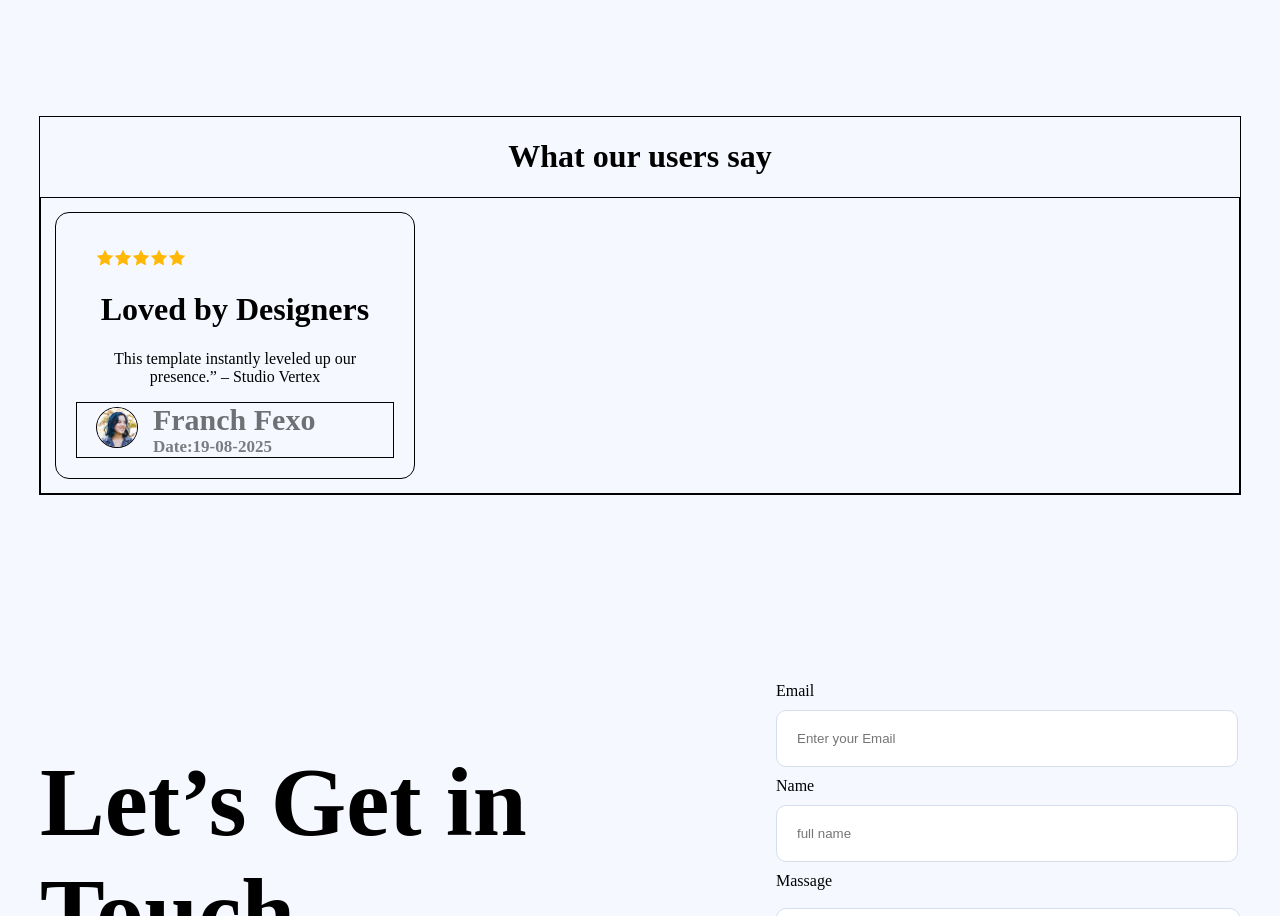
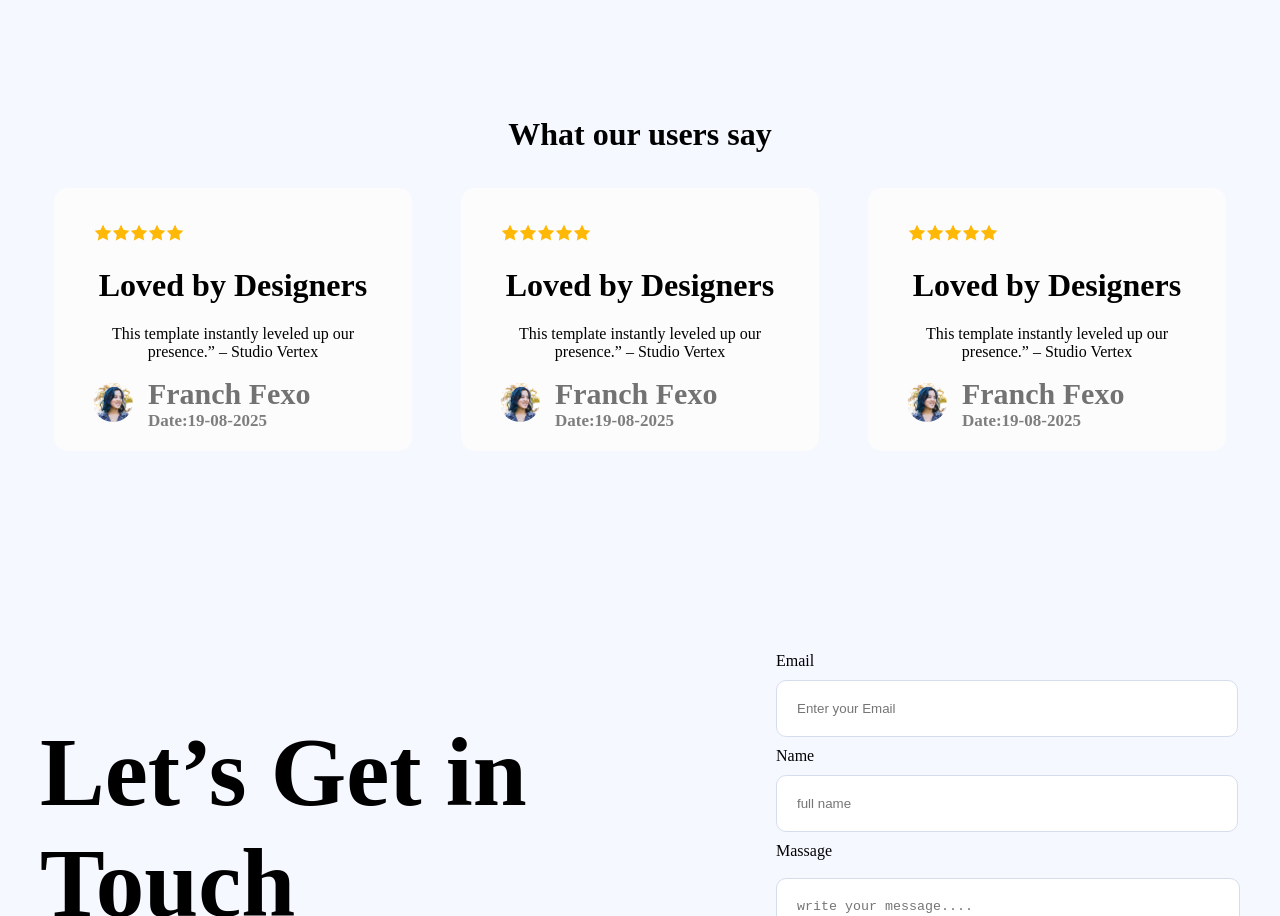
Before and after one commit to Evasfaisal/Assignment-1, a plain HTML site: page index.html in a window 1280 px wide. Shown: the part 1630-2546 px from the top of the page. Drawn offline with Linux system fonts and the light colour scheme.

Commit message:
Assignment finished

```diff
--- a/index.html
+++ b/index.html
@@ -81,6 +81,8 @@
         <div class="card-contant middle-content">
             <h1>What our users say</h1>
             <div class="card-parent">
+
+
                 <div class="card-child">
                     <ul>
                         <li><img src="image/icon-star.png" alt=""></li>
@@ -106,10 +108,94 @@
                             <h6 > Date:19-08-2025 </h6>
 
                         </div>
-                    </div>
+                     </div>
 
 
                 </div>
+
+                 <div class="card-child">
+                    <ul>
+                        <li><img src="image/icon-star.png" alt=""></li>
+                        <li><img src="image/icon-star.png" alt=""></li>
+                        <li><img src="image/icon-star.png" alt=""></li>
+                        <li><img src="image/icon-star.png" alt=""></li>
+                        <li><img src="image/icon-star.png" alt=""></li>
+                    </ul>
+                    <h1>Loved by Designers</h1>
+                    <p>This template instantly leveled up our <br> presence.” – Studio Vertex</p>
+
+
+                    <div class="card-bottom-img">
+
+                        <div class="card-bottom-img1">
+
+                            <img src="image/avatar.png" alt="">
+
+                          </div>
+                        <div class="card-bottom-h1">
+
+                            <h1 > Franch Fexo</h1>
+                            <h6 > Date:19-08-2025 </h6>
+
+                        </div>
+                     </div>
+
+
+                </div>
+
+                 <div class="card-child">
+                    <ul>
+                        <li><img src="image/icon-star.png" alt=""></li>
+                        <li><img src="image/icon-star.png" alt=""></li>
+                        <li><img src="image/icon-star.png" alt=""></li>
+                        <li><img src="image/icon-star.png" alt=""></li>
+                        <li><img src="image/icon-star.png" alt=""></li>
+                    </ul>
+                    <h1>Loved by Designers</h1>
+                    <p>This template instantly leveled up our <br> presence.” – Studio Vertex</p>
+
+
+                    <div class="card-bottom-img">
+
+                        <div class="card-bottom-img1">
+
+                            <img src="image/avatar.png" alt="">
+
+                          </div>
+                        <div class="card-bottom-h1">
+
+                            <h1 > Franch Fexo</h1>
+                            <h6 > Date:19-08-2025 </h6>
+
+                        </div>
+                     </div>
+
+
+                </div>
+
+
+
+
+
+
+
+
+
+
+
+
+
+
+
+
+
+
+
+
+
+
+
+
             </div>
         </div>
 
--- a/style.css
+++ b/style.css
@@ -147,7 +147,6 @@ margin: 0px 0px ;
 
 
 .card-contant{
-border: 1px solid;
 text-align: center;
 margin-top: 116px;
 
@@ -163,13 +162,17 @@ font-size: 42px;
 }
 
 .card-parent{
-border: 1px solid;
 padding: 14px;
+display: flex;
+justify-content: space-between;
+
 }
+
 .card-child-div{
   display: flex;
   justify-content: center;
 }
+
 .card-child ul{
   display: flex;
   list-style: none;
@@ -177,29 +180,28 @@ margin-left: -20px;
 
 }
 .card-child{
+  background: #fcfcfc;
   height: 100%;
   width: 318px;
-  border: 1px solid;
   border-radius: 14px;
   padding: 20px;
 }
 .card-bottom-img{
   display: flex;
-  border:1px solid;
  align-items: center;
 }
 
 .card-bottom-img1 img{
 height: 39px;
-border: 1px solid;
 border-radius: 50%;
 margin-left: 19px;
 }
 .card-bottom-h1{
+
   margin-left: 15px;
+  text-align: left;
+}
 
-
-  text-align: left;}
 .card-bottom-h1 h1{
 margin:   0px;
 padding: 0px;
```
